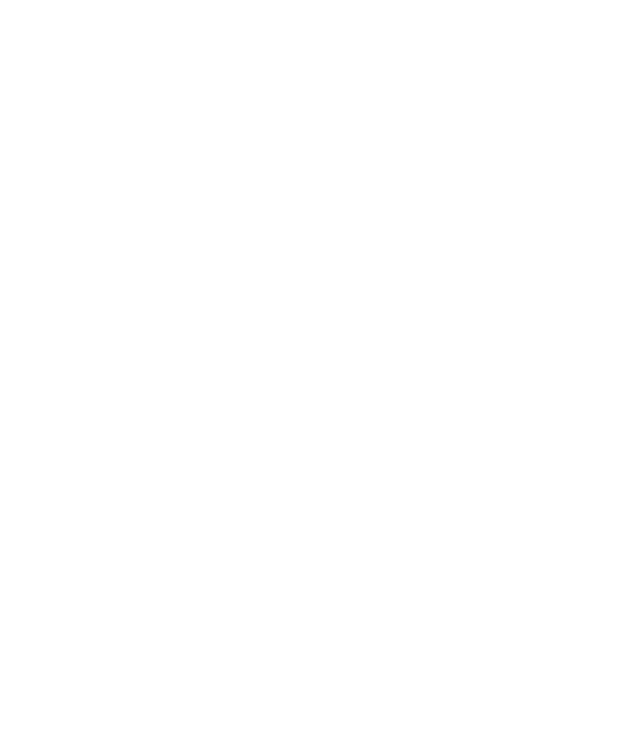
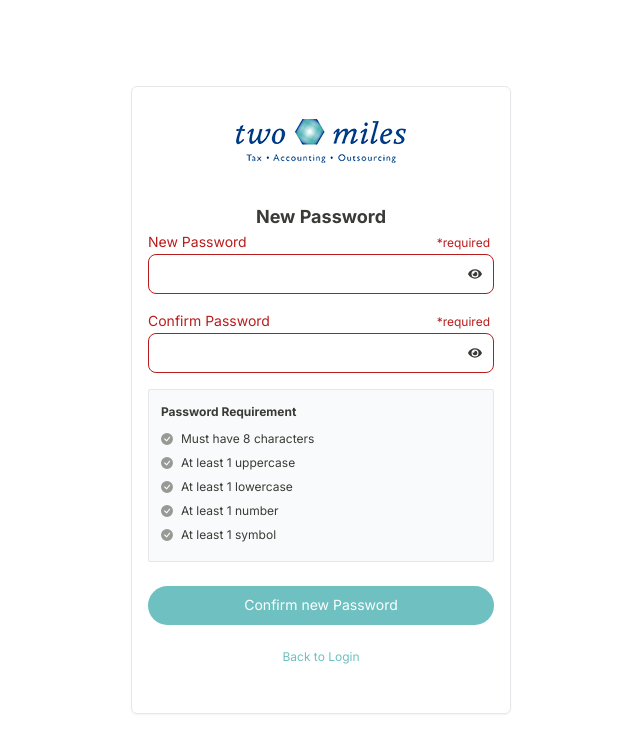
Before and after one commit to uShire/vite-folder-structure-REACT, a React (Vite) app: page /system/create-password in a window 1280 px wide. Before the commit this address had no page. Shown: the top 752 px of the page, without its empty margins (319-959 px from the left). Built offline with nearby package versions, Linux system fonts and the light colour scheme.

Commit message:
activity systems and other not done

```diff
--- a/src/App.jsx
+++ b/src/App.jsx
@@ -4,6 +4,8 @@
 import Others from "./component/pages/developer/settings/users/others/Others";
 import SystemLogin from "./component/pages/access/developer/SystemLogin";
 import SystemForgotPassword from "./component/pages/access/developer/SystemForgotPassword";
+import SystemCreatePassword from "./component/pages/access/developer/SystemCreatePassword";
+import Systems from "./component/pages/developer/settings/users/system/Systems";
 
 function App() {
   return (
@@ -15,12 +17,16 @@
             path="/system/forgot-password"
             element={<SystemForgotPassword />}
           />
-          {/*<Route path="/system/create-password" element={<SystemLogin />} />
-          <Route path="/other/login" element={<SystemLogin />} /> */}
+
+          <Route
+            path="/system/create-password"
+            element={<SystemCreatePassword />}
+          />
+          {/*<Route path="/other/login" element={<SystemLogin />} /> */}
 
           <Route path="/settings/users" element={<Users />} />
           <Route path="/settings/users/roles" element={<Roles />} />
-          <Route path="/settings/users/system" element={<Roles />} />
+          <Route path="/settings/users/systems" element={<Systems />} />
           <Route path="/settings/users/others" element={<Others />} />
         </Routes>
       </Router>
--- a/src/component/pages/access/developer/SystemCreatePassword.jsx
+++ b/src/component/pages/access/developer/SystemCreatePassword.jsx
@@ -0,0 +1,147 @@
+import React from "react";
+import { FaEye, FaEyeSlash } from "react-icons/fa";
+import { AiFillCheckCircle } from "react-icons/ai";
+import { BsCheckCircleFill } from "react-icons/bs";
+import { MdMarkEmailRead } from "react-icons/md";
+import Logo from "../../../svg/Logo";
+import { Link } from "react-router-dom";
+import SpinnerButton from "../../../partials/spinners/SpinnerButton";
+
+const SystemCreatePassword = () => {
+  const [isPasswordShow, setIsPasswordShow] = React.useState();
+  const [isConfirmPasswordShow, setIsConfirmPasswordShow] = React.useState();
+
+  const [isLoading, setIsLoading] = React.useState(false);
+  const [isSuccess, setIsSuccess] = React.useState(false);
+
+  const handleSubmit = () => {
+    setIsLoading(true);
+    setTimeout(() => {
+      setIsLoading(false);
+      //   setIsValid(true);
+      setIsSuccess(true);
+    }, 2500);
+    // setInterval(() => {}, 2500);
+  };
+
+  const handleShowPassword = () => setIsPasswordShow(!isPasswordShow);
+  const handleConfirmShowPassword = () =>
+    setIsConfirmPasswordShow(!isConfirmPasswordShow);
+
+  return (
+    <>
+      <div className="h-screen w-full flex justify-center items-center">
+        <div className="login w-full max-w-[380px] border border-gray-200 py-8 px-4 rounded-md shadow-sm">
+          {/* <div className="flex flex-col items-center mb-4"> */}
+          <div className="flex flex-col mb-4">
+            <div className="flex justify-center">
+              <Logo className="mx-auto " />
+            </div>
+
+            {isSuccess ? (
+              <>
+                <AiFillCheckCircle className="text-5xl fill-primary mx-auto mt-10 mb-2" />
+                <h2 className="mb-4 mt-2 text-lg text-center">
+                  Instruction Sent!
+                </h2>
+                <p className="text-sm mb-6">
+                  Your new password is set and ready to be used. Click the
+                  button to login.
+                </p>
+                <Link
+                  className="text-primary text-xs block text-center mt-6"
+                  to={`/system/login`}
+                >
+                  Back to Login
+                </Link>
+              </>
+            ) : (
+              <>
+                <h2 className="mb-0 mt-10 text-lg text-center">New Password</h2>
+
+                <form action="">
+                  <div className="form__wrap">
+                    <label htmlFor="">New Password</label>
+                    <input
+                      type={isPasswordShow ? "password" : "text"}
+                      disabled={isLoading ? true : false}
+                    />
+                    <span className="error-show">*required</span>
+                    <button
+                      type="button"
+                      className="absolute top-9 right-3"
+                      onClick={handleShowPassword}
+                    >
+                      {isPasswordShow ? <FaEyeSlash /> : <FaEye />}
+                    </button>
+                  </div>
+                  <div className="form__wrap">
+                    <label htmlFor="">Confirm Password</label>
+                    <input
+                      type={isConfirmPasswordShow ? "password" : "text"}
+                      disabled={isLoading ? true : false}
+                    />
+                    <span className="error-show">*required</span>
+                    <button
+                      type="button"
+                      className="absolute top-9 right-3"
+                      onClick={handleConfirmShowPassword}
+                    >
+                      {isConfirmPasswordShow ? <FaEyeSlash /> : <FaEye />}
+                    </button>
+                  </div>
+
+                  <div className="p-3 rounded-sm bg-gray-50 mb-6 border border-solid border-gray-200">
+                    <h5 className="text-[12px] text-body mb-2">
+                      Password Requirement
+                    </h5>
+                    <ul className="text-sm">
+                      <li className="text-body text-[12px] flex gap-2 items-center mb-1">
+                        <BsCheckCircleFill className="opacity-50" />
+                        Must have 8 characters
+                      </li>
+                      <li className="text-body text-[12px] flex gap-2 items-center mb-1">
+                        <BsCheckCircleFill className="opacity-50" />
+                        At least 1 uppercase
+                      </li>
+                      <li className="text-body text-[12px] flex gap-2 items-center mb-1">
+                        <BsCheckCircleFill className="opacity-50" />
+                        At least 1 lowercase
+                      </li>
+                      <li className="text-body text-[12px] flex gap-2 items-center mb-1">
+                        <BsCheckCircleFill className="opacity-50" />
+                        At least 1 number
+                      </li>
+                      <li className="text-body text-[12px] flex gap-2 items-center mb-1">
+                        <BsCheckCircleFill className="opacity-50" />
+                        At least 1 symbol
+                      </li>
+                    </ul>
+                  </div>
+
+                  <button
+                    className="btn btn--primary w-full"
+                    onClick={handleSubmit}
+                    type="button"
+                    disabled={isLoading ? true : false}
+                  >
+                    Confirm new Password {isLoading ? <SpinnerButton /> : ""}
+                  </button>
+
+                  <Link
+                    to="/system/login"
+                    className="text-primary block mt-6 text-center text-xs"
+                  >
+                    Back to Login
+                  </Link>
+                </form>
+              </>
+            )}
+          </div>
+        </div>
+      </div>
+    </>
+  );
+};
+
+export default SystemCreatePassword;
--- a/src/component/pages/access/developer/SystemForgotPassword.jsx
+++ b/src/component/pages/access/developer/SystemForgotPassword.jsx
@@ -4,21 +4,23 @@
 import { Link } from "react-router-dom";
 import ModalValidate from "../../../partials/modals/ModalValidate";
 import SpinnerButton from "../../../partials/spinners/SpinnerButton";
+import { MdMarkEmailRead } from "react-icons/md";
 const SystemForgotPassword = () => {
   const [isPasswordShow, setIsPasswordShow] = React.useState(false);
   const [isValid, setIsValid] = React.useState(false);
   const [isLoading, setLoading] = React.useState(false);
+  const [isSuccess, setSuccess] = React.useState(false);
 
   const handleSubmit = () => {
     setLoading(true);
     setTimeout(() => {
       setLoading(false);
+      setSuccess(true);
     }, 2500);
-    setInterval(() => {
-      setIsValid(true);
-    }, 2500);
+    // setInterval(() => {
+    //   setIsValid(true);
+    // }, 2500);
   };
-  const handleShowPassword = () => setIsPasswordShow(!isPasswordShow);
   return (
     <>
       <div className="h-screen w-full flex justify-center items-center">
@@ -26,11 +28,32 @@
           <div className="flex justify-center">
             <Logo className="mx-auto" />
           </div>
-          <h2 className="mb-0 my-5 text-center text-lg">Recover Password</h2>
+          {isSuccess ? (
+            <>
+              <MdMarkEmailRead className="text-5xl fill-primary mx-auto mt-10 mb-2" />
+              <h2 className="mb-4 mt-2 text-lg text-center">
+                Instruction Sent!
+              </h2>
+              <p className="text-sm mb-6">
+                We have successfully sent an instruction to reset your password.
+                If you haven't received any email, please also check your
+                spam/junk folder.
+              </p>
+              <a
+                className="text-primary text-xs block text-center mt-6"
+                href="/system/login"
+              >
+                Back to Login
+              </a>
+            </>
+          ) : (
+            <>
+              <h2 className="mb-0 my-5 text-center text-lg">
+                Recover Password
+              </h2>
               <p className="text-center text-[.8rem]">
                 Enter the email address associated with your account.
               </p>
-
               <form action="">
                 <div className="form__wrap">
                   <label htmlFor="">Email</label>
@@ -46,12 +69,14 @@
                   Send Instruction {isLoading ? <SpinnerButton /> : ""}
                 </button>
                 <Link
-              to="/system/forgot-password"
+                  to="/system/login"
                   className="text-primary block text-xs text-center mt-6"
                 >
                   Back to Login
                 </Link>
               </form>
+            </>
+          )}
         </div>
       </div>
       {isValid && <ModalValidate setIsValid={setIsValid} />}
--- a/src/component/pages/developer/settings/users/Users.jsx
+++ b/src/component/pages/developer/settings/users/Users.jsx
@@ -20,7 +20,7 @@
           <div className="mt-5">
             <div className="mt-5 w-full max-w-[650px]">
               <Link
-                to="#"
+                to="/settings/users/systems"
                 className="block border-b border-gray-200 hover:bg-gray-50"
               >
                 <div className="pr-4 py-2 flex items-center justify-between">
--- a/src/component/pages/developer/settings/users/roles/ModalAddRoles.jsx
+++ b/src/component/pages/developer/settings/users/roles/ModalAddRoles.jsx
@@ -3,8 +3,11 @@
 import SpinnerButton from "../../../../../partials/spinners/SpinnerButton";
 import Modal from "../../../../../partials/structure/modal";
 
-const ModalAddRoles = ({ setIsShow }) => {
-  const handleClose = () => setIsShow(false);
+const ModalAddRoles = ({ setIsShow, itemEdit, setItemEdit }) => {
+  const handleClose = () => {
+    setItemEdit([]);
+    setIsShow(false);
+  };
   return (
     <>
       <Modal>
@@ -17,19 +20,24 @@
         <div className="modal__body min-h-[30vh]">
           <div className="form__wrap">
             <label htmlFor="">Role</label>
-            <input type="text" />
+            <input type="text" value={itemEdit ? itemEdit.name : ""} />
             <span className="error-show">*required</span>
           </div>
           <div className="form__wrap">
             <label htmlFor="">Description</label>
-            <textarea name="" id="" cols="30" rows="10"></textarea>
+            <textarea
+              name=""
+              id=""
+              cols="30"
+              rows="10"
+              value={itemEdit ? itemEdit.description : ""}
+            ></textarea>
             <span className="error-show">*required</span>
           </div>
         </div>
         <div className="modal__action flex justify-end gap-1">
           <button className="btn btn--accent ">
-            Add
-            <SpinnerButton />
+            {itemEdit.length === 0 ? "Add" : "Save"} <SpinnerButton />
           </button>
           <button className="btn btn--cancel" onClick={handleClose}>
             Cancel
--- a/src/component/pages/developer/settings/users/roles/Roles.jsx
+++ b/src/component/pages/developer/settings/users/roles/Roles.jsx
@@ -7,6 +7,7 @@
 
 const Roles = () => {
   const [isShow, setIsShow] = React.useState(false);
+  const [itemEdit, setItemEdit] = React.useState([]);
   const handleAddRoles = () => setIsShow(true);
   return (
     <>
@@ -23,10 +24,16 @@
               Add
             </button>
           </div>
-          <RolesTable />
+          <RolesTable setIsShow={setIsShow} setItemEdit={setItemEdit} />
         </main>
       </section>
-      {isShow && <ModalAddRoles setIsShow={setIsShow} />}
+      {isShow && (
+        <ModalAddRoles
+          setIsShow={setIsShow}
+          itemEdit={itemEdit}
+          setItemEdit={setItemEdit}
+        />
+      )}
     </>
   );
 };
--- a/src/component/pages/developer/settings/users/system/ModalAddSystems.jsx
+++ b/src/component/pages/developer/settings/users/system/ModalAddSystems.jsx
@@ -2,36 +2,44 @@
 import { FaTimes } from "react-icons/fa";
 import SpinnerButton from "../../../../../partials/spinners/SpinnerButton";
 import Modal from "../../../../../partials/structure/modal";
-// import SpinnerButton from "../../../../../partials/spinners/SpinnerButton";
-// import Modal from "../../../../../partials/structure/modal";
 
-const ModalAddOthers = ({ setIsShow }) => {
-  const handleClose = () => setIsShow(false);
+const ModalAddSystems = ({ setIsShow, itemEdit, setItemEdit }) => {
+  const handleClose = () => {
+    setItemEdit([]);
+    setIsShow(false);
+  };
   return (
     <>
       <Modal>
         <div className="modal__header relative">
-          <h3> Others </h3>
+          <h3> Systems </h3>
           <button className="absolute -top-4 right-0 " onClick={handleClose}>
             <FaTimes className="text-gray-400 text-base" />
           </button>
         </div>
         <div className="modal__body min-h-[30vh]">
           <div className="form__wrap">
-            <label htmlFor="">Others</label>
-            <input type="text" />
+            <label htmlFor="">
+              <Systems></Systems>
+            </label>
+            <input type="text" value={itemEdit ? itemEdit.name : ""} />
             <span className="error-show">*required</span>
           </div>
           <div className="form__wrap">
             <label htmlFor="">Description</label>
-            <textarea name="" id="" cols="30" rows="10"></textarea>
+            <textarea
+              name=""
+              id=""
+              cols="30"
+              rows="10"
+              value={itemEdit ? itemEdit.description : ""}
+            ></textarea>
             <span className="error-show">*required</span>
           </div>
         </div>
         <div className="modal__action flex justify-end gap-1">
           <button className="btn btn--accent ">
-            Add
-            <SpinnerButton />
+            {itemEdit.length === 0 ? "Add" : "Save"} <SpinnerButton />
           </button>
           <button className="btn btn--cancel" onClick={handleClose}>
             Cancel
@@ -42,4 +50,4 @@
   );
 };
 
-export default ModalAddOthers;
+export default ModalAddSystems;
--- a/src/component/pages/developer/settings/users/system/data.js
+++ b/src/component/pages/developer/settings/users/system/data.js
@@ -1,4 +1,4 @@
-export const others = [
+export const systems = [
   {
     id: 1,
     name: "Kamote",
--- a/src/component/partials/modals/ModalValidate.jsx
+++ b/src/component/partials/modals/ModalValidate.jsx
@@ -10,7 +10,7 @@
       <div className="modal__main absolute mx-1 top-1/2 left-1/2 -translate-x-1/2 -translate-y-1/2 bg-white border border-gray-400 rounded-md py-8 px-5 max-w-[420px] w-full text-center">
         <div className="modal__header flex justify-center">
           <RiErrorWarningFill className="fill-warning text-6xl mb-2" />
-          <button className="absolute -top-4 right-0 ">
+          <button className="absolute -top-4 right-0 " onClick={handleClose}>
             <FaTimes className="text-gray-400 text-base" />
           </button>
         </div>
```
Also changed, not shown: src/component/pages/developer/settings/users/roles/RolesTable.jsx (+17 -10 lines), src/component/pages/developer/settings/users/system/Systems.jsx (+9 -9 lines), src/component/pages/developer/settings/users/system/SystemsTable.jsx (+46 -17 lines). Lines whose indentation alone changed are shown as unchanged.
